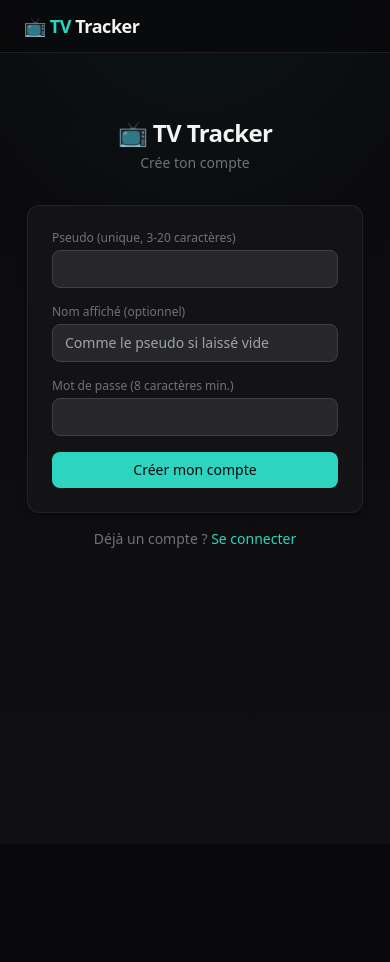
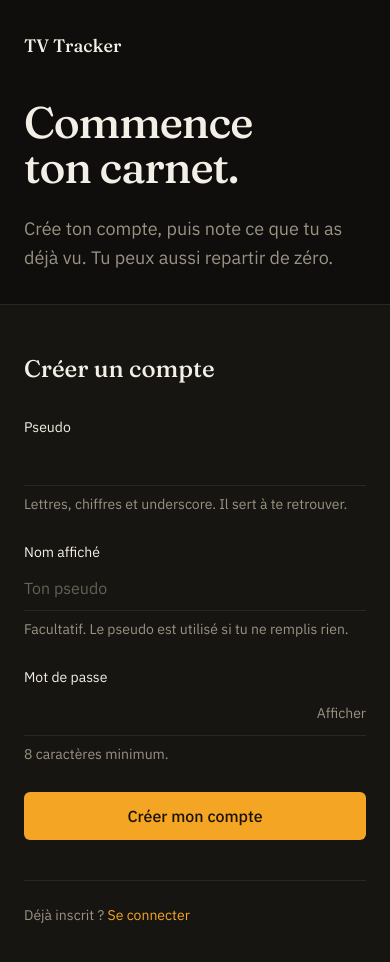
Before and after one commit to vicwks/TvTracker, a React (Vite) app in the folder frontend/: page /register in a window 390 px wide. Shown: the top 962 px of the page. Before the commit the page ends 844 px from the top, so only its background shows below. Built offline with nearby package versions, Linux system fonts and the light colour scheme; no server answers.

Commit message:
Refonte des pages de connexion et d'inscription

```diff
--- a/frontend/index.html
+++ b/frontend/index.html
@@ -4,6 +4,12 @@
     <meta charset="UTF-8" />
     <meta name="viewport" content="width=device-width, initial-scale=1.0" />
     <title>TV Tracker</title>
+    <link rel="preconnect" href="https://fonts.googleapis.com" />
+    <link rel="preconnect" href="https://fonts.gstatic.com" crossorigin />
+    <link
+      href="https://fonts.googleapis.com/css2?family=Fraunces:opsz,wght@9..144,400..600&family=IBM+Plex+Sans:wght@400;500;600&display=swap"
+      rel="stylesheet"
+    />
   </head>
   <body class="bg-zinc-950 text-zinc-100">
     <div id="root"></div>
--- a/frontend/src/App.jsx
+++ b/frontend/src/App.jsx
@@ -1,4 +1,4 @@
-import { Routes, Route } from 'react-router-dom';
+import { Routes, Route, useLocation } from 'react-router-dom';
 import { AuthProvider } from './context/AuthContext.jsx';
 import ProtectedRoute from './components/ProtectedRoute.jsx';
 import Navbar from './components/Navbar.jsx';
@@ -16,11 +16,17 @@ import CalendarPage from './pages/CalendarPage.jsx';
 import Stats from './pages/Stats.jsx';
 import Friends from './pages/Friends.jsx';
 
+// Pages d'accès sans barre de navigation : elles ont leur propre mise en page.
+const AUTH_PATHS = ['/login', '/register'];
+
 export default function App() {
+  const { pathname } = useLocation();
+  const isAuthPage = AUTH_PATHS.includes(pathname);
+
   return (
     <AuthProvider>
       <div className="min-h-screen">
-        <Navbar />
+        {!isAuthPage && <Navbar />}
         <Routes>
           <Route path="/login" element={<Login />} />
           <Route path="/register" element={<Register />} />
--- /dev/null
+++ b/frontend/src/components/AuthField.jsx
@@ -0,0 +1,36 @@
+// Champ de formulaire des pages de connexion et d'inscription : simple filet souligné,
+// le filet passe en couleur signal quand le champ a le focus.
+export default function AuthField({ id, label, hint, error, suffix, ...inputProps }) {
+  const hintId = `${id}-hint`;
+  const errorId = `${id}-error`;
+  const describedBy = error ? errorId : hint ? hintId : undefined;
+
+  return (
+    <div>
+      <label htmlFor={id} className="block text-sm text-paper">
+        {label}
+      </label>
+      <div className="mt-1 flex items-center gap-3 border-b border-ink-line transition-colors focus-within:border-signal">
+        <input
+          id={id}
+          aria-describedby={describedBy}
+          aria-invalid={error ? true : undefined}
+          className="min-w-0 flex-1 bg-transparent py-2.5 text-base text-paper placeholder:text-ink-muted/60 focus:outline-none"
+          {...inputProps}
+        />
+        {suffix}
+      </div>
+      {error ? (
+        <p id={errorId} className="mt-2 text-sm text-danger">
+          {error}
+        </p>
+      ) : (
+        hint && (
+          <p id={hintId} className="mt-2 text-sm text-ink-muted">
+            {hint}
+          </p>
+        )
+      )}
+    </div>
+  );
+}
--- /dev/null
+++ b/frontend/src/components/AuthLayout.jsx
@@ -0,0 +1,25 @@
+// Mise en page commune aux pages de connexion et d'inscription.
+// Grand écran : un titre immense à gauche, le formulaire à droite. Mobile : une seule colonne.
+export default function AuthLayout({ headline, intro, title, footer, children }) {
+  return (
+    <div className="flex min-h-screen flex-col bg-ink font-ui text-paper lg:grid lg:grid-cols-[1.15fr_1fr]">
+      <header className="flex flex-col gap-10 px-6 pb-8 pt-8 sm:px-12 lg:justify-between lg:gap-16 lg:px-16 lg:py-14">
+        <p className="font-display text-lg font-medium text-paper">TV Tracker</p>
+        <div className="max-w-2xl">
+          <h1 className="font-display text-[2.75rem] font-medium leading-[1.02] tracking-tight [text-wrap:balance] sm:text-6xl lg:text-[5.5rem]">
+            {headline}
+          </h1>
+          <p className="mt-6 max-w-md text-lg leading-relaxed text-ink-muted">{intro}</p>
+        </div>
+      </header>
+
+      <main className="flex-1 border-t border-ink-line bg-ink-soft px-6 py-12 sm:px-12 lg:flex lg:items-center lg:border-l lg:border-t-0 lg:px-16">
+        <div className="w-full max-w-md">
+          <h2 className="font-display text-2xl font-medium text-paper">{title}</h2>
+          <div className="mt-8">{children}</div>
+          <div className="mt-10 border-t border-ink-line pt-6 text-sm text-ink-muted">{footer}</div>
+        </div>
+      </main>
+    </div>
+  );
+}
--- a/frontend/src/pages/Login.jsx
+++ b/frontend/src/pages/Login.jsx
@@ -1,12 +1,16 @@
 import { useState } from 'react';
 import { useNavigate, Link } from 'react-router-dom';
 import { useAuth } from '../context/AuthContext.jsx';
+import AuthLayout from '../components/AuthLayout.jsx';
+import AuthField from '../components/AuthField.jsx';
+import { errorMessage } from '../utils/errors.js';
 
 export default function Login() {
   const { login } = useAuth();
   const navigate = useNavigate();
   const [username, setUsername] = useState('');
   const [password, setPassword] = useState('');
+  const [showPassword, setShowPassword] = useState(false);
   const [error, setError] = useState('');
   const [loading, setLoading] = useState(false);
 
@@ -18,51 +22,71 @@ export default function Login() {
       await login(username, password);
       navigate('/');
     } catch (err) {
-      const detail = err.response?.data?.details ? ` (${err.response.data.details})` : '';
-      setError((err.response?.data?.error || 'Erreur de connexion') + detail);
+      setError(errorMessage(err, 'Connexion impossible.'));
     } finally {
       setLoading(false);
     }
   };
 
   return (
-    <div className="max-w-sm mx-auto px-6 py-16">
-      <h1 className="text-2xl font-bold text-zinc-100 tracking-tight mb-1 text-center">📺 TV Tracker</h1>
-      <p className="text-sm text-zinc-500 text-center mb-8">Connecte-toi pour retrouver tes séries</p>
-
-      <form onSubmit={submit} className="card p-6 space-y-4">
-        {error && <p className="text-rose-400 text-sm">{error}</p>}
-        <div>
-          <label className="text-xs text-zinc-500 block mb-1">Pseudo</label>
-          <input
-            type="text"
+    <AuthLayout
+      headline="Reprends là où tu t’es arrêté."
+      intro="Tes séries, tes films et les épisodes que tu n’as pas encore vus, au même endroit."
+      title="Connexion"
+      footer={
+        <>
+          Pas encore de compte ?{' '}
+          <Link to="/register" className="text-signal underline-offset-4 hover:underline">
+            Crée-le en une minute
+          </Link>
+        </>
+      }
+    >
+      <form onSubmit={submit} className="space-y-7">
+        <AuthField
+          id="username"
+          label="Pseudo"
           value={username}
           onChange={(e) => setUsername(e.target.value)}
+          autoComplete="username"
+          autoCapitalize="none"
+          spellCheck={false}
           required
-            className="w-full bg-zinc-800 border border-zinc-700 rounded-lg px-3 py-2 text-sm text-zinc-200 focus:outline-none focus:border-accent"
         />
-        </div>
-        <div>
-          <label className="text-xs text-zinc-500 block mb-1">Mot de passe</label>
-          <input
-            type="password"
+
+        <AuthField
+          id="password"
+          label="Mot de passe"
+          type={showPassword ? 'text' : 'password'}
           value={password}
           onChange={(e) => setPassword(e.target.value)}
+          autoComplete="current-password"
           required
-            className="w-full bg-zinc-800 border border-zinc-700 rounded-lg px-3 py-2 text-sm text-zinc-200 focus:outline-none focus:border-accent"
+          suffix={
+            <button
+              type="button"
+              onClick={() => setShowPassword((v) => !v)}
+              className="shrink-0 rounded text-sm text-ink-muted hover:text-paper focus-visible:outline focus-visible:outline-2 focus-visible:outline-offset-2 focus-visible:outline-signal"
+            >
+              {showPassword ? 'Masquer' : 'Afficher'}
+            </button>
+          }
         />
-        </div>
-        <button type="submit" disabled={loading} className="btn-primary w-full py-2 text-sm disabled:opacity-50">
-          {loading ? 'Connexion...' : 'Se connecter'}
+
+        {error && (
+          <p role="alert" className="text-sm text-danger">
+            {error}
+          </p>
+        )}
+
+        <button
+          type="submit"
+          disabled={loading}
+          className="w-full rounded-md bg-signal py-3 text-base font-medium text-signal-ink transition hover:brightness-110 focus-visible:outline focus-visible:outline-2 focus-visible:outline-offset-2 focus-visible:outline-signal disabled:opacity-50"
+        >
+          {loading ? 'Connexion en cours…' : 'Se connecter'}
         </button>
       </form>
-
-      <p className="text-center text-sm text-zinc-500 mt-4">
-        Pas encore de compte ?{' '}
-        <Link to="/register" className="text-accent hover:underline">
-          Créer un compte
-        </Link>
-      </p>
-    </div>
+    </AuthLayout>
   );
 }
--- a/frontend/src/pages/Register.jsx
+++ b/frontend/src/pages/Register.jsx
@@ -1,6 +1,12 @@
 import { useState } from 'react';
 import { useNavigate, Link } from 'react-router-dom';
 import { useAuth } from '../context/AuthContext.jsx';
+import AuthLayout from '../components/AuthLayout.jsx';
+import AuthField from '../components/AuthField.jsx';
+import { errorMessage } from '../utils/errors.js';
+
+const USERNAME_REGEX = /^[a-zA-Z0-9_]{3,20}$/;
+const PASSWORD_MIN = 8;
 
 export default function Register() {
   const { register } = useAuth();
@@ -8,8 +14,16 @@ export default function Register() {
   const [username, setUsername] = useState('');
   const [displayName, setDisplayName] = useState('');
   const [password, setPassword] = useState('');
+  const [showPassword, setShowPassword] = useState(false);
   const [error, setError] = useState('');
   const [loading, setLoading] = useState(false);
+
+  // Contrôles en direct : le message n'apparaît que si le champ a été rempli.
+  const usernameError =
+    username && !USERNAME_REGEX.test(username)
+      ? '3 à 20 caractères : lettres, chiffres ou underscore.'
+      : '';
+  const passwordReady = password.length >= PASSWORD_MIN;
 
   const submit = async (e) => {
     e.preventDefault();
@@ -19,64 +33,86 @@ export default function Register() {
       await register(username, password, displayName);
       navigate('/');
     } catch (err) {
-      const detail = err.response?.data?.details ? ` (${err.response.data.details})` : '';
-      setError((err.response?.data?.error || "Erreur lors de l'inscription") + detail);
+      setError(errorMessage(err, "Inscription impossible."));
     } finally {
       setLoading(false);
     }
   };
 
   return (
-    <div className="max-w-sm mx-auto px-6 py-16">
-      <h1 className="text-2xl font-bold text-zinc-100 tracking-tight mb-1 text-center">📺 TV Tracker</h1>
-      <p className="text-sm text-zinc-500 text-center mb-8">Crée ton compte</p>
-
-      <form onSubmit={submit} className="card p-6 space-y-4">
-        {error && <p className="text-rose-400 text-sm">{error}</p>}
-        <div>
-          <label className="text-xs text-zinc-500 block mb-1">Pseudo (unique, 3-20 caractères)</label>
-          <input
-            type="text"
+    <AuthLayout
+      headline="Commence ton carnet."
+      intro="Crée ton compte, puis note ce que tu as déjà vu. Tu peux aussi repartir de zéro."
+      title="Créer un compte"
+      footer={
+        <>
+          Déjà inscrit ?{' '}
+          <Link to="/login" className="text-signal underline-offset-4 hover:underline">
+            Se connecter
+          </Link>
+        </>
+      }
+    >
+      <form onSubmit={submit} className="space-y-7">
+        <AuthField
+          id="username"
+          label="Pseudo"
           value={username}
           onChange={(e) => setUsername(e.target.value)}
+          autoComplete="username"
+          autoCapitalize="none"
+          spellCheck={false}
           required
-            pattern="[a-zA-Z0-9_]{3,20}"
-            title="Lettres, chiffres et underscore uniquement, 3 à 20 caractères"
-            className="w-full bg-zinc-800 border border-zinc-700 rounded-lg px-3 py-2 text-sm text-zinc-200 focus:outline-none focus:border-accent"
+          error={usernameError}
+          hint={usernameError ? undefined : 'Lettres, chiffres et underscore. Il sert à te retrouver.'}
         />
-        </div>
-        <div>
-          <label className="text-xs text-zinc-500 block mb-1">Nom affiché (optionnel)</label>
-          <input
-            type="text"
+
+        <AuthField
+          id="display-name"
+          label="Nom affiché"
           value={displayName}
           onChange={(e) => setDisplayName(e.target.value)}
-            placeholder={username || 'Comme le pseudo si laissé vide'}
-            className="w-full bg-zinc-800 border border-zinc-700 rounded-lg px-3 py-2 text-sm text-zinc-200 focus:outline-none focus:border-accent"
+          placeholder={username || 'Ton pseudo'}
+          autoComplete="nickname"
+          maxLength={64}
+          hint="Facultatif. Le pseudo est utilisé si tu ne remplis rien."
         />
-        </div>
-        <div>
-          <label className="text-xs text-zinc-500 block mb-1">Mot de passe (8 caractères min.)</label>
-          <input
-            type="password"
+
+        <AuthField
+          id="password"
+          label="Mot de passe"
+          type={showPassword ? 'text' : 'password'}
           value={password}
           onChange={(e) => setPassword(e.target.value)}
+          autoComplete="new-password"
           required
-            minLength={8}
-            className="w-full bg-zinc-800 border border-zinc-700 rounded-lg px-3 py-2 text-sm text-zinc-200 focus:outline-none focus:border-accent"
+          minLength={PASSWORD_MIN}
+          hint={passwordReady ? `${PASSWORD_MIN} caractères minimum, c'est bon.` : `${PASSWORD_MIN} caractères minimum.`}
+          suffix={
+            <button
+              type="button"
+              onClick={() => setShowPassword((v) => !v)}
+              className="shrink-0 rounded text-sm text-ink-muted hover:text-paper focus-visible:outline focus-visible:outline-2 focus-visible:outline-offset-2 focus-visible:outline-signal"
+            >
+              {showPassword ? 'Masquer' : 'Afficher'}
+            </button>
+          }
         />
-        </div>
-        <button type="submit" disabled={loading} className="btn-primary w-full py-2 text-sm disabled:opacity-50">
-          {loading ? 'Création...' : 'Créer mon compte'}
+
+        {error && (
+          <p role="alert" className="text-sm text-danger">
+            {error}
+          </p>
+        )}
+
+        <button
+          type="submit"
+          disabled={loading || !!usernameError}
+          className="w-full rounded-md bg-signal py-3 text-base font-medium text-signal-ink transition hover:brightness-110 focus-visible:outline focus-visible:outline-2 focus-visible:outline-offset-2 focus-visible:outline-signal disabled:opacity-50"
+        >
+          {loading ? 'Création en cours…' : 'Créer mon compte'}
         </button>
       </form>
-
-      <p className="text-center text-sm text-zinc-500 mt-4">
-        Déjà un compte ?{' '}
-        <Link to="/login" className="text-accent hover:underline">
-          Se connecter
-        </Link>
-      </p>
-    </div>
+    </AuthLayout>
   );
 }
--- /dev/null
+++ b/frontend/src/utils/errors.js
@@ -0,0 +1,7 @@
+// Message à afficher à partir d'une erreur axios : le texte renvoyé par l'API, ou un repli lisible.
+export function errorMessage(err, fallback) {
+  if (!err.response) {
+    return "Impossible de joindre le serveur. Vérifie que l'application est bien lancée.";
+  }
+  return err.response.data?.error || fallback;
+}
--- a/frontend/tailwind.config.js
+++ b/frontend/tailwind.config.js
@@ -6,6 +6,19 @@ export default {
       colors: {
         accent: '#2dd4bf', // teal-400 : couleur d'accent principale de l'appli
         'accent-dark': '#0d9488', // teal-600 : hover/états actifs
+        // Pages de connexion et d'inscription
+        ink: '#0f0e0c', // encre chaude : fond principal
+        'ink-soft': '#171511', // panneau du formulaire
+        'ink-line': '#2b2822', // filets et séparateurs
+        'ink-muted': '#9a9283', // texte secondaire
+        paper: '#f4efe6', // texte principal
+        signal: '#f5a524', // ambre : focus, bouton principal, liens
+        'signal-ink': '#1a1306', // texte posé sur le signal
+        danger: '#f07167', // erreurs
+      },
+      fontFamily: {
+        display: ['Fraunces', 'Georgia', 'serif'],
+        ui: ['"IBM Plex Sans"', 'system-ui', 'sans-serif'],
       },
     },
   },
```
Lines whose indentation alone changed are shown as unchanged.
